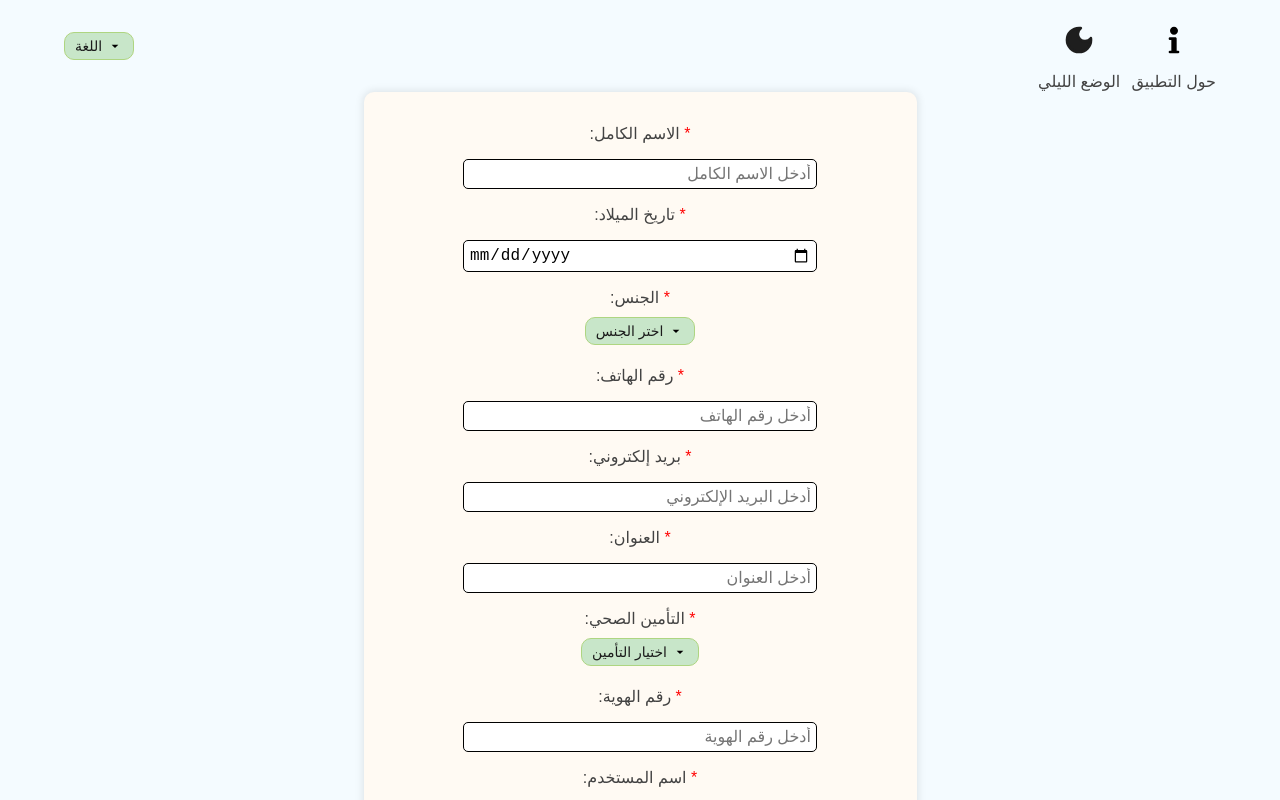
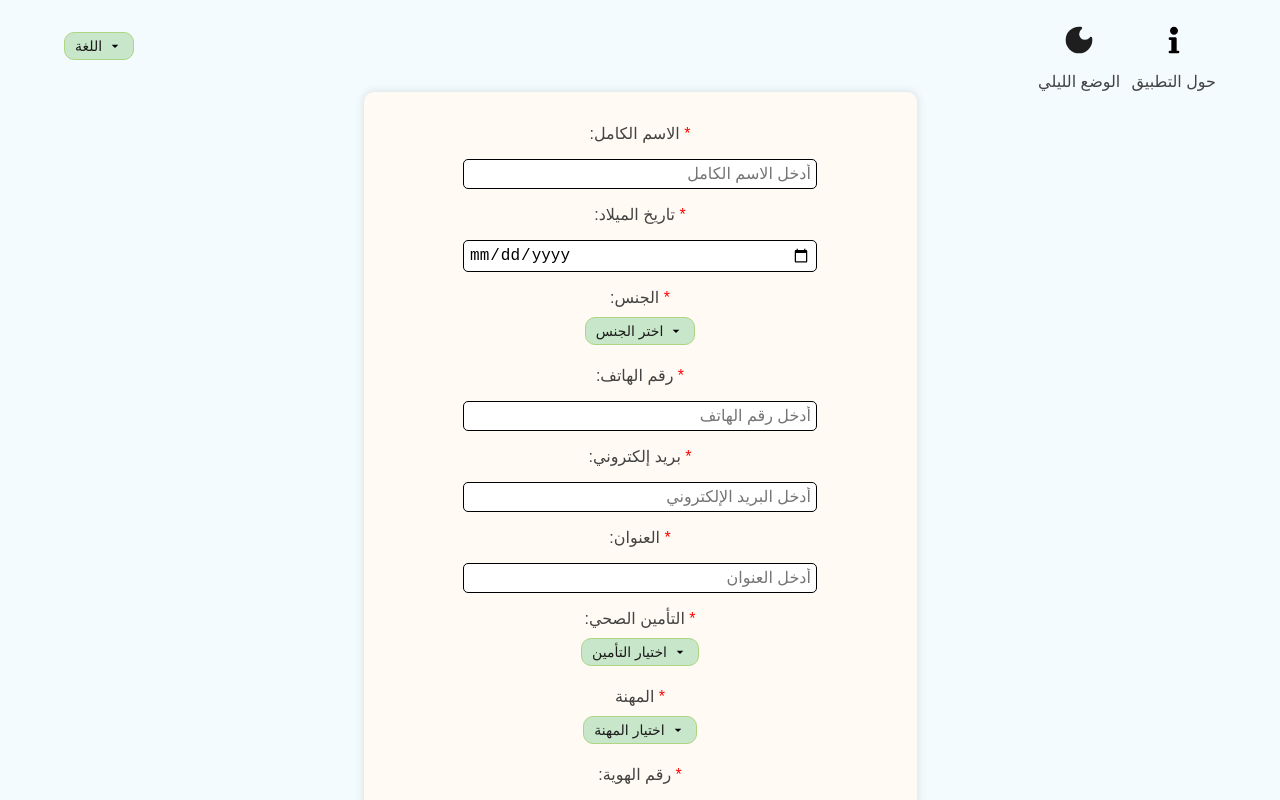
Before and after one commit to mohammadabk2/Beit-Hanina-Community-Center-Vol-App, a React (Create React App) app in the folder client/: page /sign-up in a window 1280 px wide. Shown: the top 800 px of the page. Built offline with nearby package versions, Linux system fonts and the light colour scheme.

Commit message:
Added occupation Drop-Down menu for the Sign Up page and all translations needed

```diff
--- a/client/src/config/i18n.js
+++ b/client/src/config/i18n.js
@@ -8,6 +8,7 @@ import HomeEN from "./locales/en/home.json";
 import aboutEn from "./locales/en/about.json";
 import skillsEN from "./locales/en/skills.json";
 import insuranceEN from "./locales/en/insurance.json";
+import occupationEN from "./locales/en/occupation.json";
 import personalAreaVolunteerEN from "./locales/en/personalArea.json";
 import navBarEN from "./locales/en/navBar.json";
 import copyRightEN from "./locales/en/copyright.json";
@@ -19,6 +20,7 @@ import HomeAR from "./locales/ar/home.json";
 import aboutAR from "./locales/ar/about.json";
 import skillsAR from "./locales/ar/skills.json";
 import insuranceAR from "./locales/ar/insurance.json";
+import occupationAR from "./locales/ar/occupation.json"
 import personalAreaVolunteerAR from "./locales/ar/personalArea.json";
 import navBarAR from "./locales/ar/navBar.json";
 import copyRightAR from "./locales/ar/copyright.json";
@@ -33,6 +35,7 @@ const resources = {
     about: aboutEn,
     personal: personalAreaVolunteerEN,
     insurance: insuranceEN,
+    occupation: occupationEN,
     navBar: navBarEN,
     copyRight: copyRightEN,
   },
@@ -45,6 +48,7 @@ const resources = {
     personal: personalAreaVolunteerAR,
     navBar: navBarAR,
     insurance: insuranceAR,
+    occupation: occupationAR,
     copyRight: copyRightAR,
   },
 };
--- /dev/null
+++ b/client/src/config/locales/ar/occupation.json
@@ -0,0 +1,6 @@
+{
+  "occupation": "المهنة",
+  "university_student": "طالب جامعي",
+  "school_student": "طالب مدرسي",
+  "craftsman": "حرفي"
+}
--- a/client/src/config/locales/ar/signup.json
+++ b/client/src/config/locales/ar/signup.json
@@ -7,6 +7,7 @@
   "phoneNumber": ":رقم الهاتف",
   "email": ":بريد إلكتروني",
   "insurance": ":التأمين الصحي",
+  "occupation": "المهنة",
   "idNumber": ":رقم الهوية",
   "submit": ":إرسال الطلب",
   "back": ":عودة",
@@ -24,6 +25,7 @@
   "selectskills": "اختر المهارات",
   "remove": "إزالة ",
   "selectinsurance": "اختيار التأمين",
+  "selectoccupation": "اختيار المهنة",
   "userName": ":اسم المستخدم",
   "password": ":كلمة المرور"
 }
--- /dev/null
+++ b/client/src/config/locales/en/occupation.json
@@ -0,0 +1,6 @@
+{
+  "occupation": "Occupation",
+  "university_student": "University Student",
+  "school_student": "School Student",
+  "craftsman": "Craftsman"
+}
--- a/client/src/config/locales/en/signup.json
+++ b/client/src/config/locales/en/signup.json
@@ -7,6 +7,7 @@
   "phoneNumber": "Phone Number:",
   "email": "Email:",
   "insurance": "Insurance:",
+  "occupation": "Occupation",
   "idNumber": "ID Number:",
   "submit": "Submit",
   "back": "Back",
@@ -24,6 +25,7 @@
   "selectskills": "Select Skills",
   "remove": "Remove",
   "selectinsurance": "Select Insurance",
+  "selectoccupation": "Select Occupation",
   "userName": "User Name",
   "password": "Password"
 }
--- /dev/null
+++ b/client/src/config/options/Occupation.js
@@ -0,0 +1,32 @@
+import { useTranslation } from "react-i18next";
+
+export const useOccupationOptions = () => {
+  const { t } = useTranslation("occupation");
+
+  return [
+    {
+      label: t("university_student"),
+      value: t("university_student"),
+      href: "#university",
+      onClick: () => {
+        console.log("University student clicked");
+      },
+    },
+    {
+      label: t("school_student"),
+      value: t("school_student"),
+      href: "#school",
+      onClick: () => {
+        console.log("School student clicked");
+      },
+    },
+    {
+      label: t("craftsman"),
+      value: t("craftsman"),
+      href: "#craftsman",
+      onClick: () => {
+        console.log("Craftsman clicked");
+      },
+    },
+  ];
+};
--- a/client/src/pages/SignUpPage/SignUp.js
+++ b/client/src/pages/SignUpPage/SignUp.js
@@ -10,8 +10,10 @@ import UploadFile from "../../components/common/UploadComponent";
 import NavigationBar from "../../components/layout/NavigationBar";
 import CopyRight from "../../components/layout/CopyRight";
 
-// Import the insurance options
+// Import the insurance and occupation options
 import { useInsuranceOptions } from "../../config/options/Insurance";
+import { useOccupationOptions } from "../../config/options/Occupation";
+
 
 const SignUpPage = () => {
   const navigate = useNavigate();
@@ -21,6 +23,7 @@ const SignUpPage = () => {
   };
 
   const baseInsuranceOptions = useInsuranceOptions();
+  const baseOccupationOptions = useOccupationOptions();
 
   const [formData, setFormData] = useState({
     fullName: "",
@@ -30,6 +33,7 @@ const SignUpPage = () => {
     email: "",
     address: "",
     insurance: "",
+    occupation: "",
     idNumber: "",
     userName: "",
     password: "",
@@ -49,6 +53,10 @@ const SignUpPage = () => {
     setFormData({ ...formData, insurance: value });
   };
 
+  const handleOccupationChange = (value) => {
+    setFormData({ ...formData, occupation: value });
+  };
+
   const handleSexChange = (value) => {
     setFormData({ ...formData, sex: value });
   };
@@ -61,6 +69,14 @@ const SignUpPage = () => {
     onClick: () => {
       console.log(`${option.value} clicked`);
       handleInsuranceChange(option.value);
+    },
+  }));
+
+  const occupationOptions = baseOccupationOptions.map((option) => ({
+    ...option,
+    onClick: () => {
+      console.log(`${option.value} clicked`);
+      handleOccupationChange(option.value);
     },
   }));
 
@@ -194,6 +210,18 @@ const SignUpPage = () => {
 
           <div className="flex-box flex-column input-field-box">
             <div>
+              <label>{t("occupation")} </label>
+              <label className="red-star">*</label>
+            </div>
+            <DropDownMenu
+              className="gender-button"
+              text={formData.occupation || t("selectoccupation")}
+              options={occupationOptions}
+            />
+          </div>
+
+          <div className="flex-box flex-column input-field-box">
+            <div>
               <label>{t("idNumber")} </label>
               <label className="red-star">*</label>
             </div>
```
